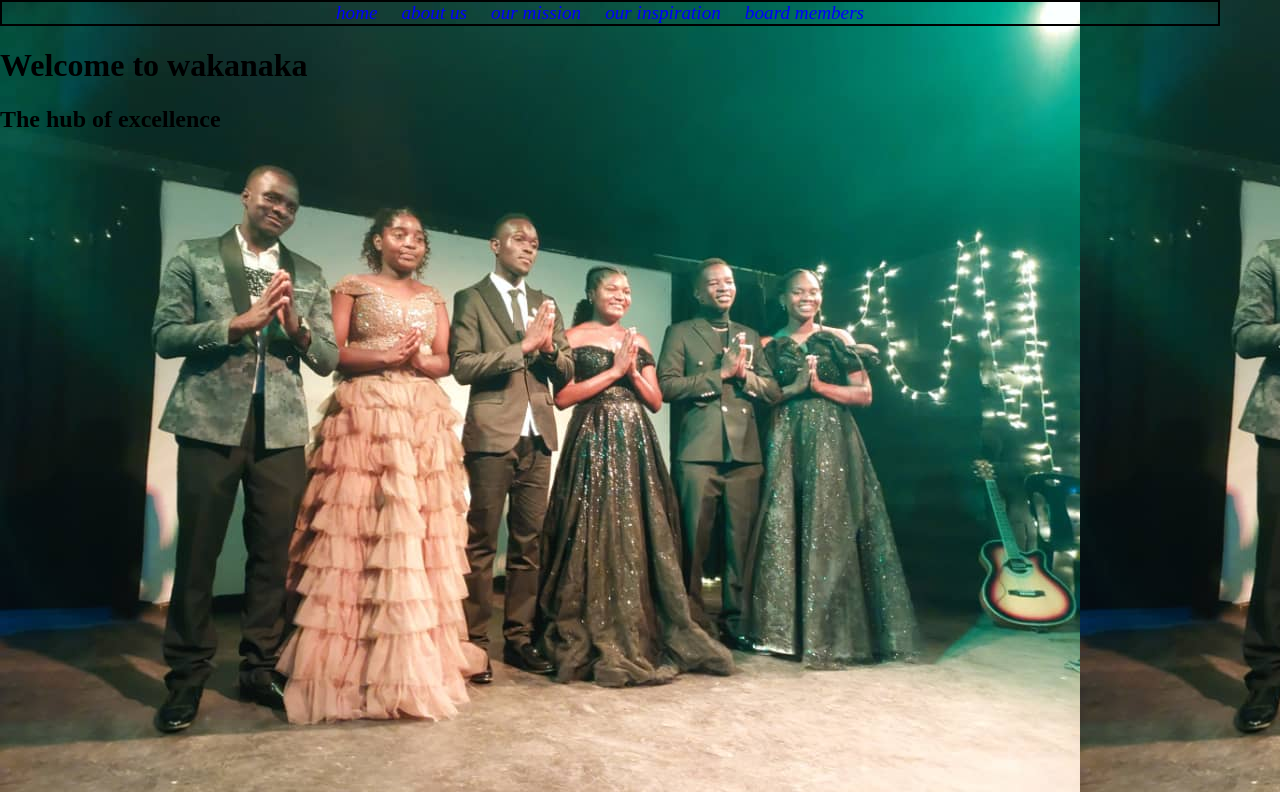
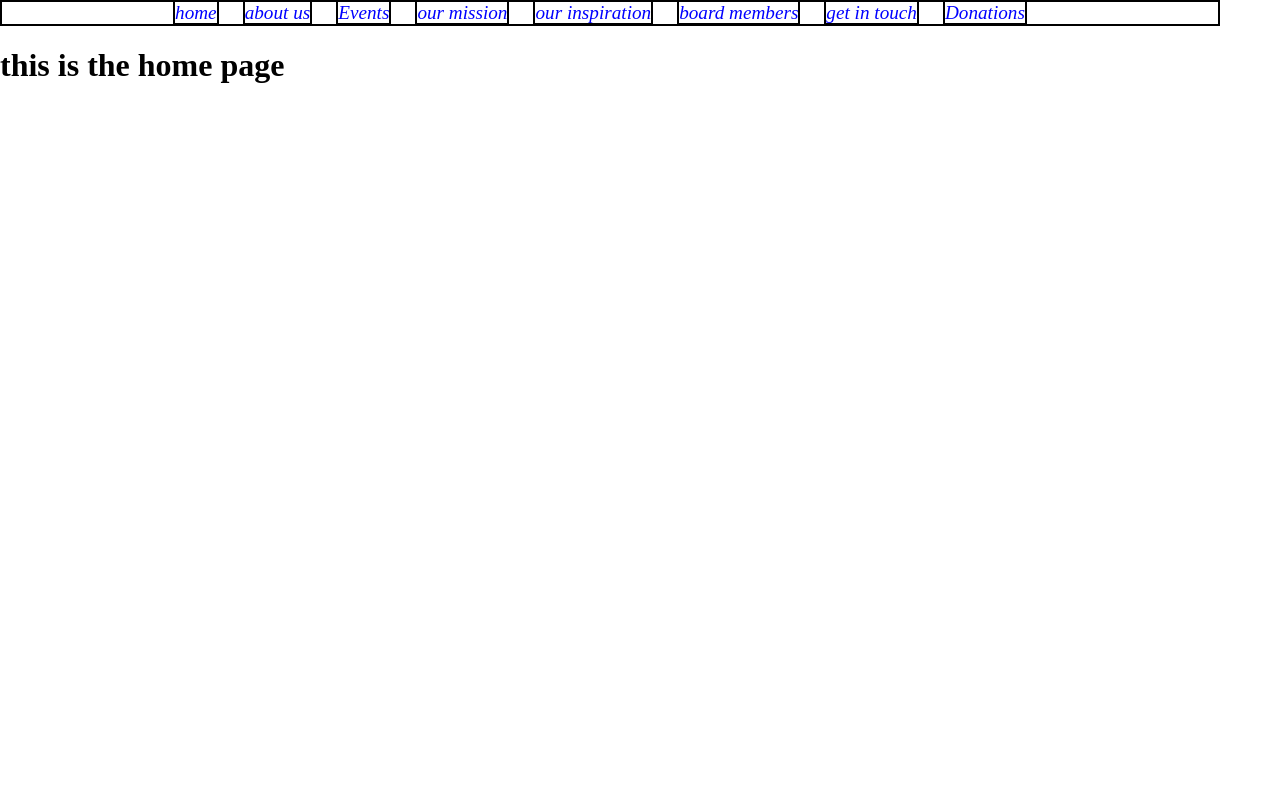
Before and after one commit to katman-Generation/Wakanaka, a Flask app: page / in a window 1280 px wide. Run offline with Flask 3, Linux system fonts and the light colour scheme.

Commit message:
this is the web structure

```diff
--- a/app.py
+++ b/app.py
@@ -1,13 +1,11 @@
 from flask import Flask, render_template
 
-app = Flask(__name__)
+app = Flask(__name__, static_url_path='/static')
 
 
 @app.route("/")
 def home():
-    return render_template('index.html')
-
-
+    return(render_template('index.html'))
 
 if __name__ == "__main__":
     app.run(debug=True)
--- a/static/index.css
+++ b/static/index.css
@@ -1,13 +1,23 @@
 body{
+    order: 2px solid black;
     margin: 0;
     padding: 0;
 }
+html {
+    order: 2px solid black;
+    width: 100vw;
+    height: 100vh;
+    overflow-x: hidden;
+}
 
-.header{
+.nme{
+    order: 2px solid black;
+    background-image: linear-gradient(45deg, rgb(80, 20, 192, 0.95), rgb(243, 235, 235, 0.75)), url('../images/developer.jpg');
+    background-position: center;
+    background-repeat: no-repeat;
+    background-size: cover;
     width: 100vw;
     height: 99vh;
-    background-image: url(../images/photo1.jpg);
-    background-color: rgb(194, 212, 28);
     margin: 0;
 }
 .navi{
@@ -16,8 +26,27 @@ body{
     text-align: center;
 }
 .navi a{
+    border: 2px solid black;
     margin-right: 20px;
     color: blue;
     font-size: larger;
     font-style: italic;
 }
+.header h1 {
+    border: 2px solid black;
+    text-align: center;
+    font-size: 100px;
+    font-family: 'Lucida Sans', 'Lucida Sans Regular', 'Lucida Grande', 'Lucida Sans Unicode', Geneva, Verdana, sans-serif;
+    color: goldenrod;
+    margin-top: 100px;
+    padding-top: 100px;
+}
+.header h2 {
+    border: 2px solid black;
+    text-align: center;
+    font-size: 150px;
+    font-family: 'Lucida Sans', 'Lucida Sans Regular', 'Lucida Grande', 'Lucida Sans Unicode', Geneva, Verdana, sans-serif;
+    color: goldenrod;
+    margin-top: 50px;
+    padding-top: 50px;
+}
--- a/templates/index.html
+++ b/templates/index.html
@@ -1,22 +1,6 @@
-<!DOCTYPE html>
-<html lang="en">
-<head>
-    <meta charset="UTF-8">
-    <meta name="viewport" content="width=device-width, initial-scale=1.0">
-    <title>Wakanaka</title>
-    <link rel="stylesheet" href="../static/index.css" />
-</head>
-<body>
-    <header class="header" id="header">
-        <nav class="navi" id="navi">
-            <a>home</a>
-            <a>about us</a>
-            <a>our mission</a>
-            <a>our inspiration</a>
-            <a>board members</a>
-        </nav>
-        <h1>Welcome to wakanaka</h1>
-        <h2>The hub of excellence</h2>
-    </header>
-</body>
-</html>
+{% extends 'layout.html' %}
+{% block body %}
+
+    <h1>this is the home page</h1>
+
+{% endblock %}
--- /dev/null
+++ b/templates/layout.html
@@ -0,0 +1,25 @@
+<!DOCTYPE html>
+<html lang="en">
+<head>
+    <meta charset="UTF-8">
+    <meta name="viewport" content="width=device-width, initial-scale=1.0">
+    <title>Wakanaka</title>
+    <link rel="stylesheet" href="../static/index.css" />
+</head>
+<body>
+    <header class="header" id="header">
+        <nav class="navi" id="navi">
+            <a>home</a>
+            <a>about us</a>
+            <a>Events</a>
+            <a>our mission</a>
+            <a>our inspiration</a>
+            <a>board members</a>
+            <a>get in touch</a>
+            <span><a>Donations</a></span>
+        </nav>
+    </header>
+    {% block body %}
+    {% endblock %}
+</body>
+</html>
```
Also changed, not shown: templates/contacts.html (added, +9 -0 lines), templates/events.html (added, +9 -0 lines), templates/ispiration.html (added, +9 -0 lines), templates/mission.html (added, +9 -0 lines), static/contacts.css (added), static/events.css (added), static/ispiration.css (added), static/mission.css (added), 1 other file.
